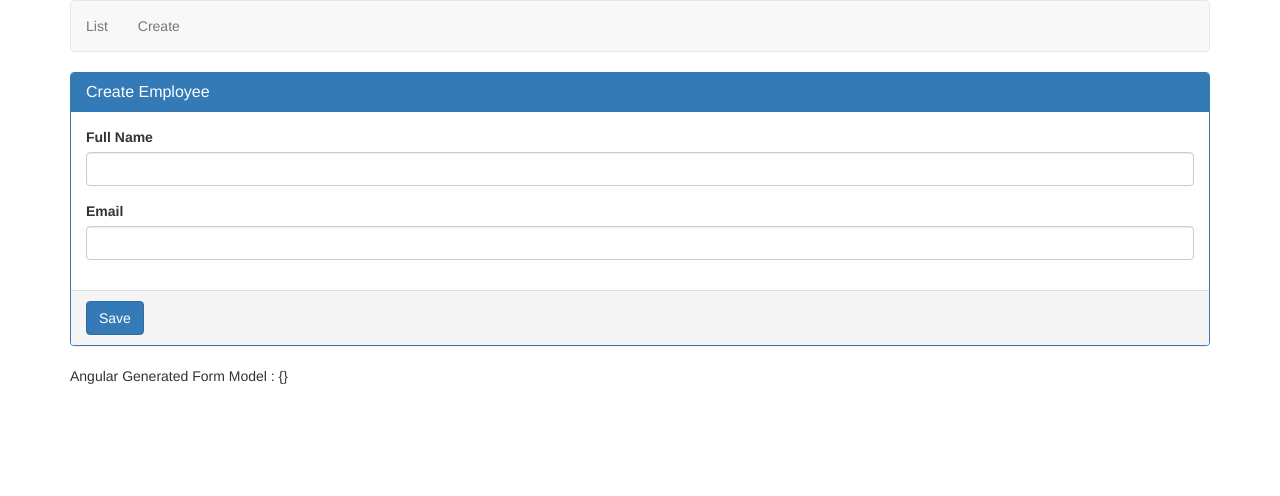
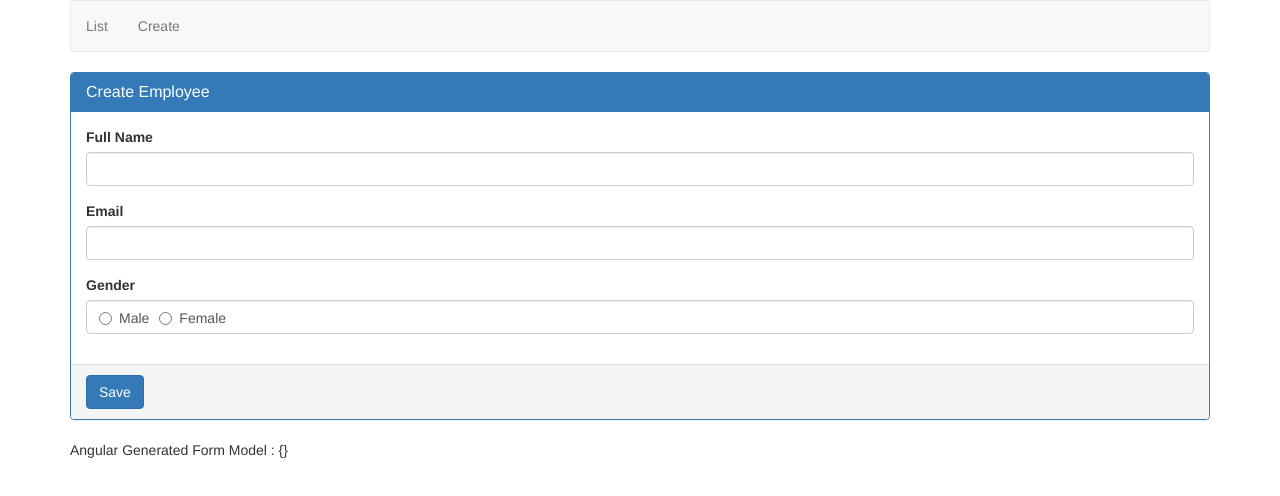
Before and after one commit to edtshuma/Angular5Crud, an Angular app: page /create in a window 1280 px wide. Shown: the top 496 px of the page. Built offline with nearby package versions, Linux system fonts and the light colour scheme.

Commit message:
Add  Gender radio buttons

```diff
--- a/src/app/employees/create-employee.component.html
+++ b/src/app/employees/create-employee.component.html
@@ -18,6 +18,20 @@
       <input id="email" name="email" [(ngModel)]="email" type="text" class="form-control"/>
 
         </div>
+
+        <div class="form-group">
+          <label for="gender">Gender</label>
+          <div class="form-control">
+            <label class="radio-inline">
+              <input  value="male" type="radio" name="gender" [(ngModel)]="gender"/>
+              Male
+            </label>
+            <label class="radio-inline">
+              <input  value="female"  type="radio" name="gender"  [(ngModel)]="gender"/>
+              Female
+            </label>
+          </div>
+            </div>
   </div>
   <div class="panel-footer">
 
```
